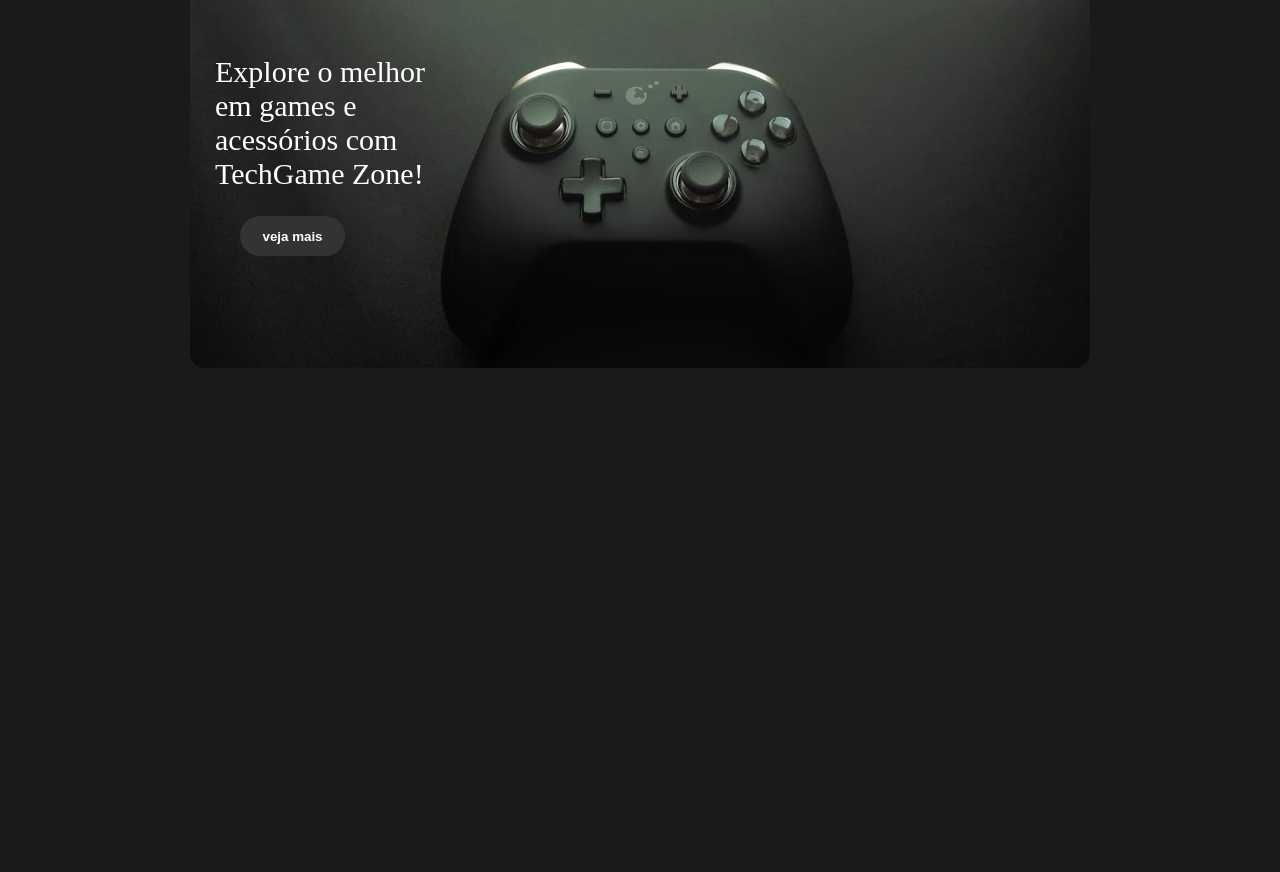
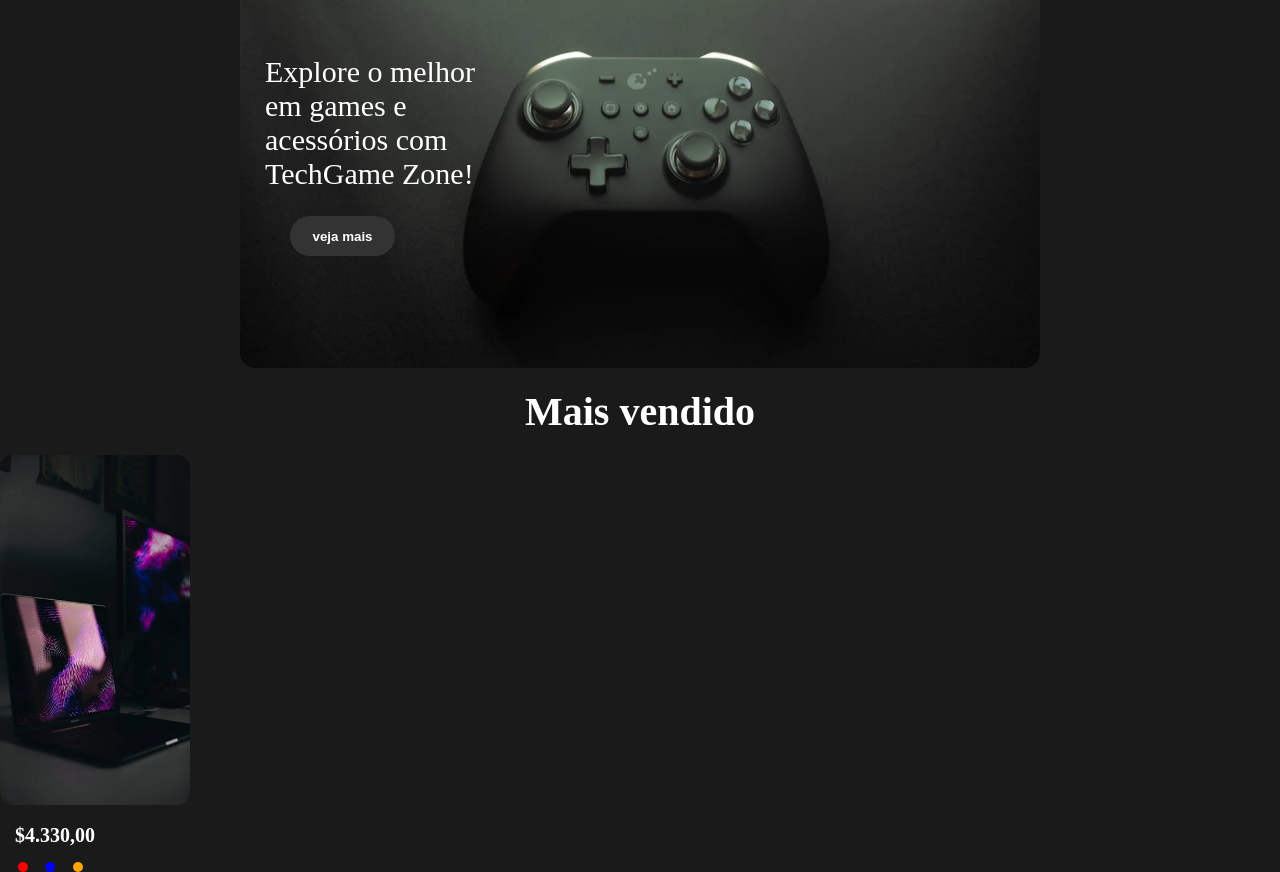
Before and after one commit to EmanuellyBarros31/loja-gamer, a plain HTML site: page index.html in a window 1280 px wide. Shown: the part 122-994 px from the top of the page. Before the commit the page ends 800 px from the top, so only its background shows below. Drawn offline with nearby package versions, Linux system fonts and the light colour scheme.

Commit message:
atualizando

```diff
--- a/index.html
+++ b/index.html
@@ -34,7 +34,6 @@
                 <i class="bi bi-person-fill"></i>
             </div>
 
-
         </nav>
     </header>
     <main>
@@ -51,10 +50,27 @@
             </div>
 
         </section>
-<div class="estrutura-titulo">
+        <section>
+            <div class="estutura-titulo">
+                <p class="titulo-primario">Mais vendido</p>
+            </div>
+            <div class="carousel">
+                <div class="card">
+                    <div class="card-img">
+                        <img src="assets/Rectangle 15.png" alt="" class="produtos">
+                    </div>
+
+                    <div class="texto-card">
+                        <p class="valor">$4.330,00</p>
+                        <div class="caixa-cores">
+                            <div class="cores vermelho"></div>
+                            <div class="cores azul"></div>
+                            <div class="cores laranja"></div>
+                        </div>
 
                     </div>
-     <section>
+                </div>
+            </div>
 
         </section>
 
--- a/style.css
+++ b/style.css
@@ -56,38 +56,107 @@ ul {
 }
 
 .banner {
-    background-image: url("./assets/banner.png"); /*imagem de fundo*/
+    background-image: url("./assets/banner.png");
+    /*imagem de fundo*/
     background-repeat: no-repeat;
     background-size: cover;
-    height: 400px; /*altura*/
-    width: 900px;
-    border-radius: 15px; /*borda aredonda*/
-    display: flex; /*indica a propriedade flexbox*/
-    align-items: center; /*alinha verticalmente ao centro*/
+    height: 400px;
+    /*altura*/
+    width: 800px;
+    border-radius: 15px;
+    /*borda aredonda*/
+    display: flex;
+    /*indica a propriedade flexbox*/
+    align-items: center;
+    /*alinha verticalmente ao centro*/
 
 }
-.texto-banner{
-    font-size: 30px; /*tamanho da fonte*/
+
+.texto-banner {
+    font-size: 30px;
+    /*tamanho da fonte*/
     color: #ffffff;
 }
-.btn-menu{
+
+.btn-menu {
     width: 105px;
     height: 40px;
     border-radius: 50px;
     background-color: #333333;
-    color: #ffffff; /* Cor do texto branca */
-    font-weight: bold; /* Negrito */
-    border: none; /* Remove a borda padrão */
-    margin: 25px; /* espaçamento em todas as direcoes externas*/
+    color: #ffffff;
+    /* Cor do texto branca */
+    font-weight: bold;
+    /* Negrito */
+    border: none;
+    /* Remove a borda padrão */
+    margin: 25px;
+    /* espaçamento em todas as direcoes externas*/
 }
-.caixa-texto-banner{
-  width: 220px;
-  padding: 25px; /*espaçamento interno*/
+
+.caixa-texto-banner {
+    width: 220px;
+    padding: 25px;
+    /*espaçamento interno*/
 
 }
 
-.section-center{
-display: flex;
-justify-content: center; /*muda posiçao da caixa*/
+.section-center {
+    display: flex;
+    justify-content: center;
+    /*muda posiçao da caixa*/
+}
+
+.titulo-primario {
+    color: #ffffff;
+    font-size: 40px;
+    font-weight: 700;
+    padding: 20px;
+}
+
+.estutura-titulo {
+    display: flex;
+    justify-content: center;
+}
+
+.produtos {
+    height: 350px;
+    width: 190px;
+}
+
+.valor {
+    font-weight: bold;
+    font-size: 20px;
+    color: #ffffff;
+    display: flex;
+    margin: 15px;
 
 }
+
+.cores {
+    height: 10px;
+    width: 10px;
+    border-radius: 100%;
+}
+
+.vermelho {
+    background-color: red;
+}
+
+.azul {
+    background-color: blue;
+}
+
+.laranja {
+    background-color: orange;
+}
+
+.preto {
+    background-color: black;
+}
+
+.caixa-cores {
+    display: flex;
+    flex-direction: row;
+    justify-content: space-evenly;
+    width: 100px
+}
```
Also changed, not shown: assets/Rectangle 14.png (added), assets/Rectangle 15.png (added), assets/Rectangle 16.png (added), assets/Rectangle 17.png (added), assets/Rectangle 18.png (added). Lines whose indentation alone changed are shown as unchanged.
